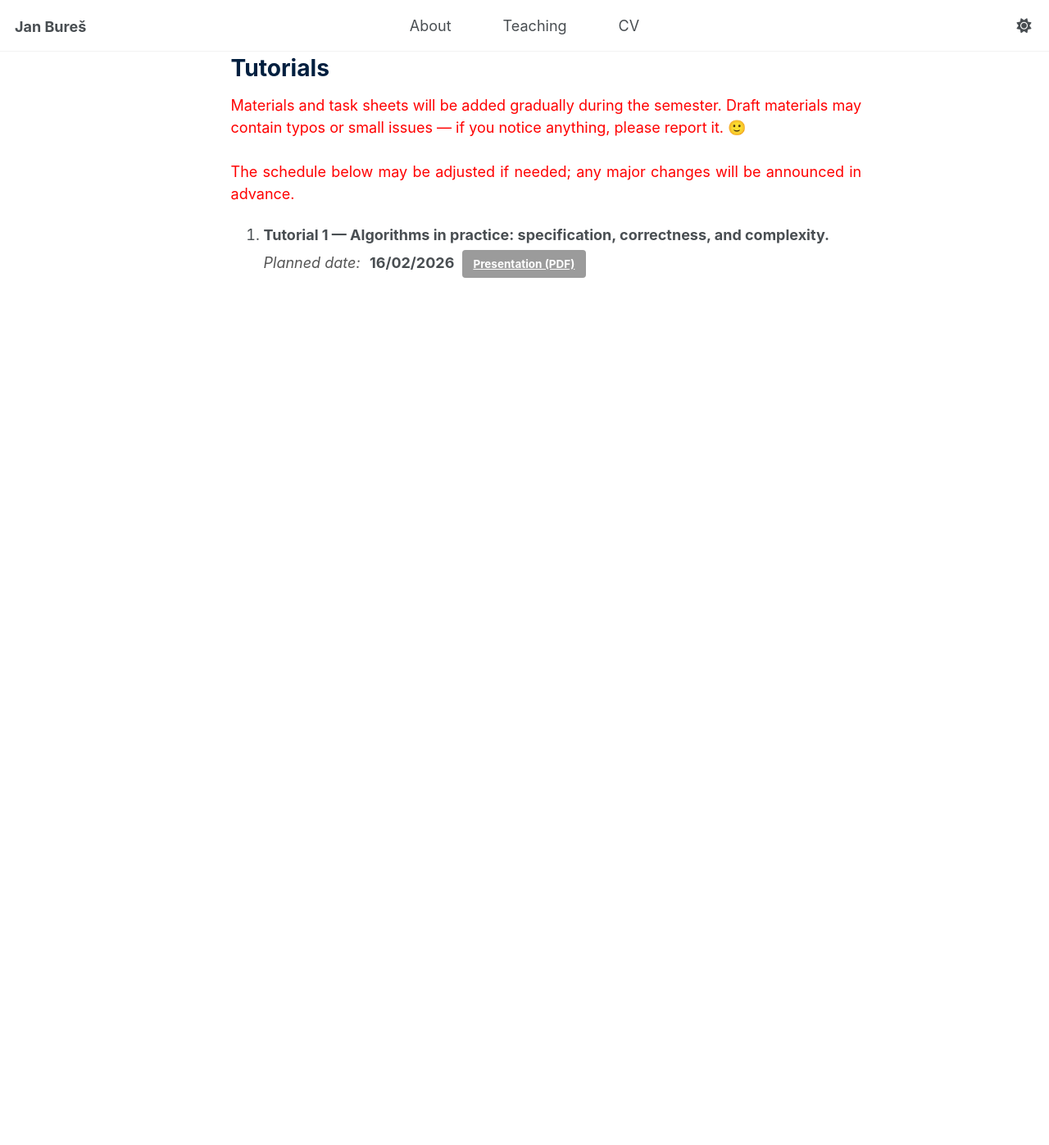
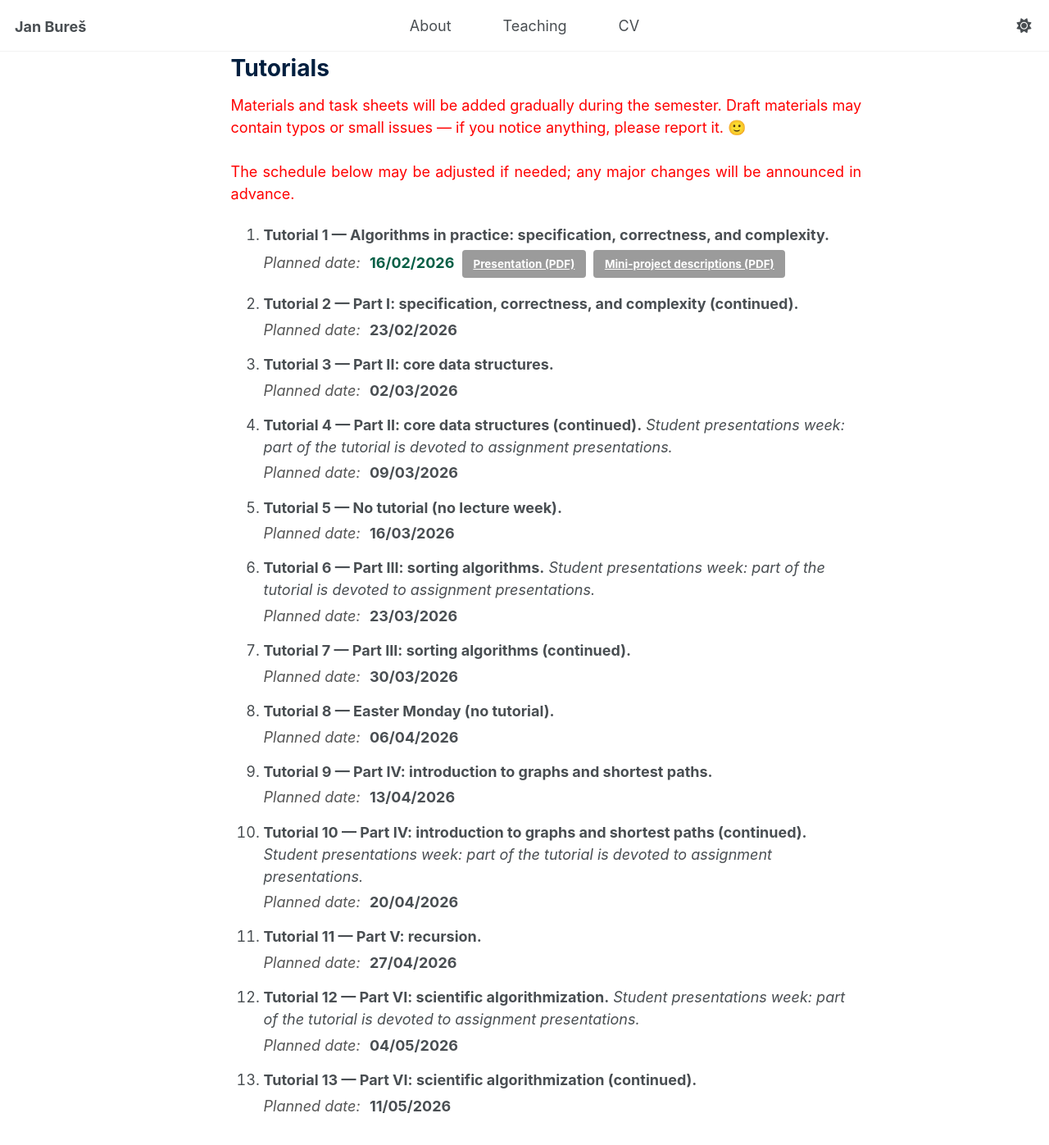
Before and after one commit to buresjan/buresjan.github.io, a Jekyll site: the page built from _teaching/18yzalg.md, in a window 1280 px wide and 1400 px high, scrolled down 443 px. Shown: the top 1397 px of the window at 82% size. Built offline with Jekyll 4.4.1, drawn with Linux system fonts in a browser that asks for light colours; before the commit the page ends 992 px from its top, so only the background shows below that.

Commit message:
changes in zalg

```diff
--- a/_teaching/18yzalg.md
+++ b/_teaching/18yzalg.md
@@ -55,11 +55,95 @@ html[data-theme="dark"] .btn.lp-btn { color: #181818; }
 1. **Tutorial 1 — Algorithms in practice: specification, correctness, and complexity.**
    <div class="lp-date">
      <span class="label">Planned date:</span>
-     <span class="date">16/02/2026</span>
+     <span class="date past">16/02/2026</span>
      <!-- Add links once you upload them -->
      <a class="btn" href="{{ '/files/yzalg/ex01.pdf' | relative_url }}" download>Presentation (PDF)</a>
+     <a class="btn" href="{{ '/files/yzalg/ex01-miniprojects.pdf' | relative_url }}" download>Mini-project descriptions (PDF)</a>
      <!-- <a class="btn" href="{{ '/files/yzalg/tut01.zip' | relative_url }}" download>Starter code (ZIP)</a> -->
    </div>
 
-<!-- Future tutorials will be added later -->
-<!-- Note: no tutorial on 06/04/2026 (Easter Monday). -->
+2. **Tutorial 2 — Part I: specification, correctness, and complexity (continued).**
+   <div class="lp-date">
+     <span class="label">Planned date:</span>
+     <span class="date">23/02/2026</span>
+     <!-- <a class="btn" href="{{ '/files/yzalg/ex02.pdf' | relative_url }}" download>Task sheet (PDF)</a> -->
+   </div>
+
+3. **Tutorial 3 — Part II: core data structures.**
+   <div class="lp-date">
+     <span class="label">Planned date:</span>
+     <span class="date">02/03/2026</span>
+     <!-- <a class="btn" href="{{ '/files/yzalg/ex03.pdf' | relative_url }}" download>Task sheet (PDF)</a> -->
+   </div>
+
+4. **Tutorial 4 — Part II: core data structures (continued).**
+   *Student presentations week: part of the tutorial is devoted to assignment presentations.*
+   <div class="lp-date">
+     <span class="label">Planned date:</span>
+     <span class="date">09/03/2026</span>
+     <!-- <a class="btn" href="{{ '/files/yzalg/ex04.pdf' | relative_url }}" download>Task sheet (PDF)</a> -->
+   </div>
+
+5. **Tutorial 5 — No tutorial (no lecture week).**
+   <div class="lp-date">
+     <span class="label">Planned date:</span>
+     <span class="date">16/03/2026</span>
+   </div>
+
+6. **Tutorial 6 — Part III: sorting algorithms.**
+   *Student presentations week: part of the tutorial is devoted to assignment presentations.*
+   <div class="lp-date">
+     <span class="label">Planned date:</span>
+     <span class="date">23/03/2026</span>
+     <!-- <a class="btn" href="{{ '/files/yzalg/ex06.pdf' | relative_url }}" download>Task sheet (PDF)</a> -->
+   </div>
+
+7. **Tutorial 7 — Part III: sorting algorithms (continued).**
+   <div class="lp-date">
+     <span class="label">Planned date:</span>
+     <span class="date">30/03/2026</span>
+     <!-- <a class="btn" href="{{ '/files/yzalg/ex07.pdf' | relative_url }}" download>Task sheet (PDF)</a> -->
+   </div>
+
+8. **Tutorial 8 — Easter Monday (no tutorial).**
+   <div class="lp-date">
+     <span class="label">Planned date:</span>
+     <span class="date">06/04/2026</span>
+   </div>
+
+9. **Tutorial 9 — Part IV: introduction to graphs and shortest paths.**
+   <div class="lp-date">
+     <span class="label">Planned date:</span>
+     <span class="date">13/04/2026</span>
+     <!-- <a class="btn" href="{{ '/files/yzalg/ex09.pdf' | relative_url }}" download>Task sheet (PDF)</a> -->
+   </div>
+
+10. **Tutorial 10 — Part IV: introduction to graphs and shortest paths (continued).**
+    *Student presentations week: part of the tutorial is devoted to assignment presentations.*
+    <div class="lp-date">
+      <span class="label">Planned date:</span>
+      <span class="date">20/04/2026</span>
+      <!-- <a class="btn" href="{{ '/files/yzalg/ex10.pdf' | relative_url }}" download>Task sheet (PDF)</a> -->
+    </div>
+
+11. **Tutorial 11 — Part V: recursion.**
+    <div class="lp-date">
+      <span class="label">Planned date:</span>
+      <span class="date">27/04/2026</span>
+      <!-- <a class="btn" href="{{ '/files/yzalg/ex11.pdf' | relative_url }}" download>Task sheet (PDF)</a> -->
+    </div>
+
+12. **Tutorial 12 — Part VI: scientific algorithmization.**
+    *Student presentations week: part of the tutorial is devoted to assignment presentations.*
+    <div class="lp-date">
+      <span class="label">Planned date:</span>
+      <span class="date">04/05/2026</span>
+      <!-- <a class="btn" href="{{ '/files/yzalg/ex12.pdf' | relative_url }}" download>Task sheet (PDF)</a> -->
+    </div>
+
+13. **Tutorial 13 — Part VI: scientific algorithmization (continued).**
+    <div class="lp-date">
+      <span class="label">Planned date:</span>
+      <span class="date">11/05/2026</span>
+      <!-- <a class="btn" href="{{ '/files/yzalg/ex13.pdf' | relative_url }}" download>Task sheet (PDF)</a> -->
+    </div>
```
